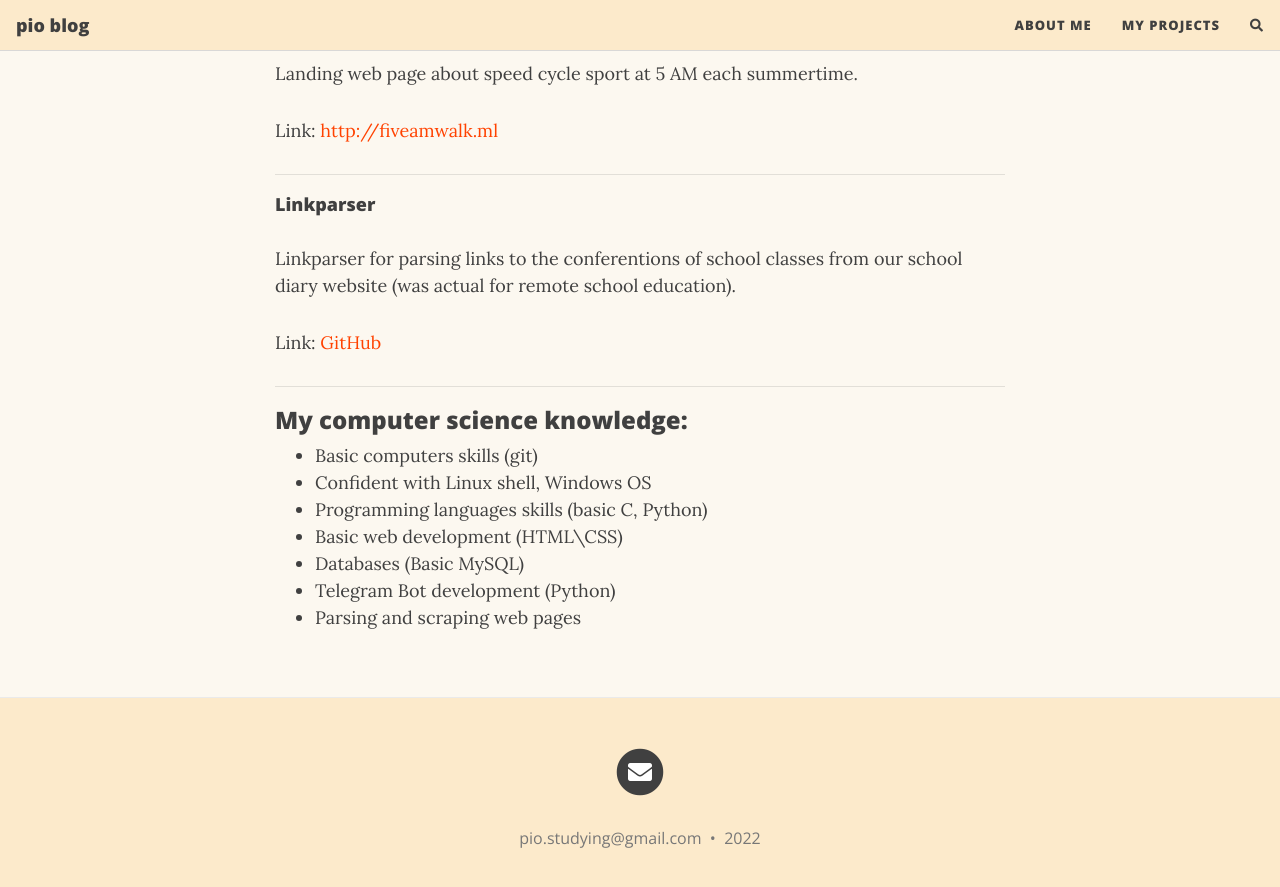
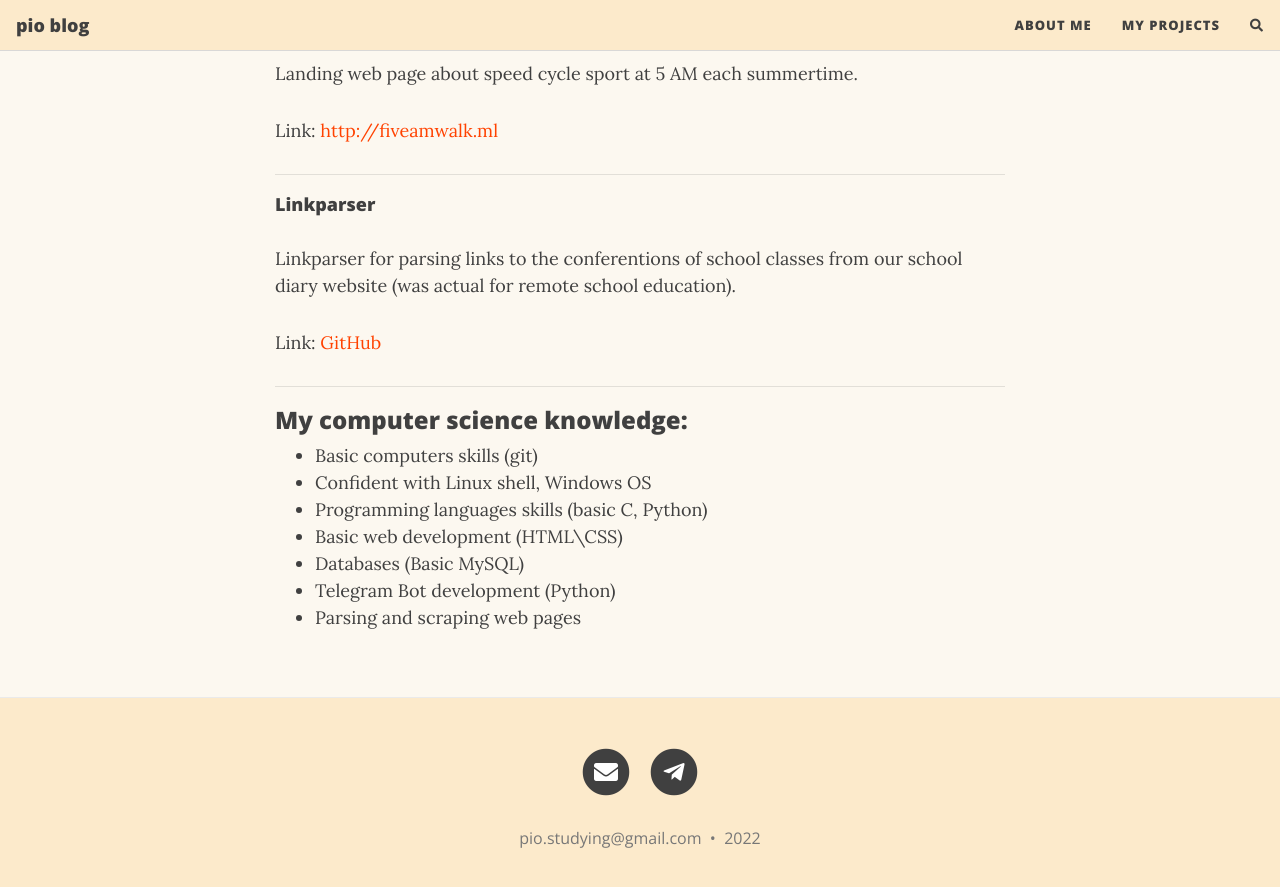
Before and after one commit to bubliki228/blog, a Jekyll site: the page built from projects.md, in a window 1280 px wide and 900 px high, scrolled down 776 px. Shown: the top 887 px of the window. Built offline with Jekyll 4.4.1, drawn with Linux system fonts in a browser that asks for light colours; nearby versions of some CDN libraries; comment, search, counter and statistics services are not loaded.

Commit message:
update articles

```diff
--- a/404.html
+++ b/404.html
@@ -7,7 +7,5 @@ permalink: /404.html
 <div class="text-center">
   <h1>Whoops, this page doesn't exist.</h1>
   <h1>Move along. (404 error)</h1>
-  <br/>
 
-  <img src="{{ 'assets/img/404-southpark.jpg' | relative_url }}" alt="Not found" />
 </div>
--- a/_config.yml
+++ b/_config.yml
@@ -40,7 +40,7 @@ round-avatar: true
 # Uncomment the links you want to show and add your information to each one.
 social-network-links:
   email: "pio.studying@gmail.com"
-#  telegram: s/pioblog
+  telegram: s/pioblog
 
 # rss: true  # remove this line if you don't want to show an RSS link at the bottom
 # facebook: deanattali
```
